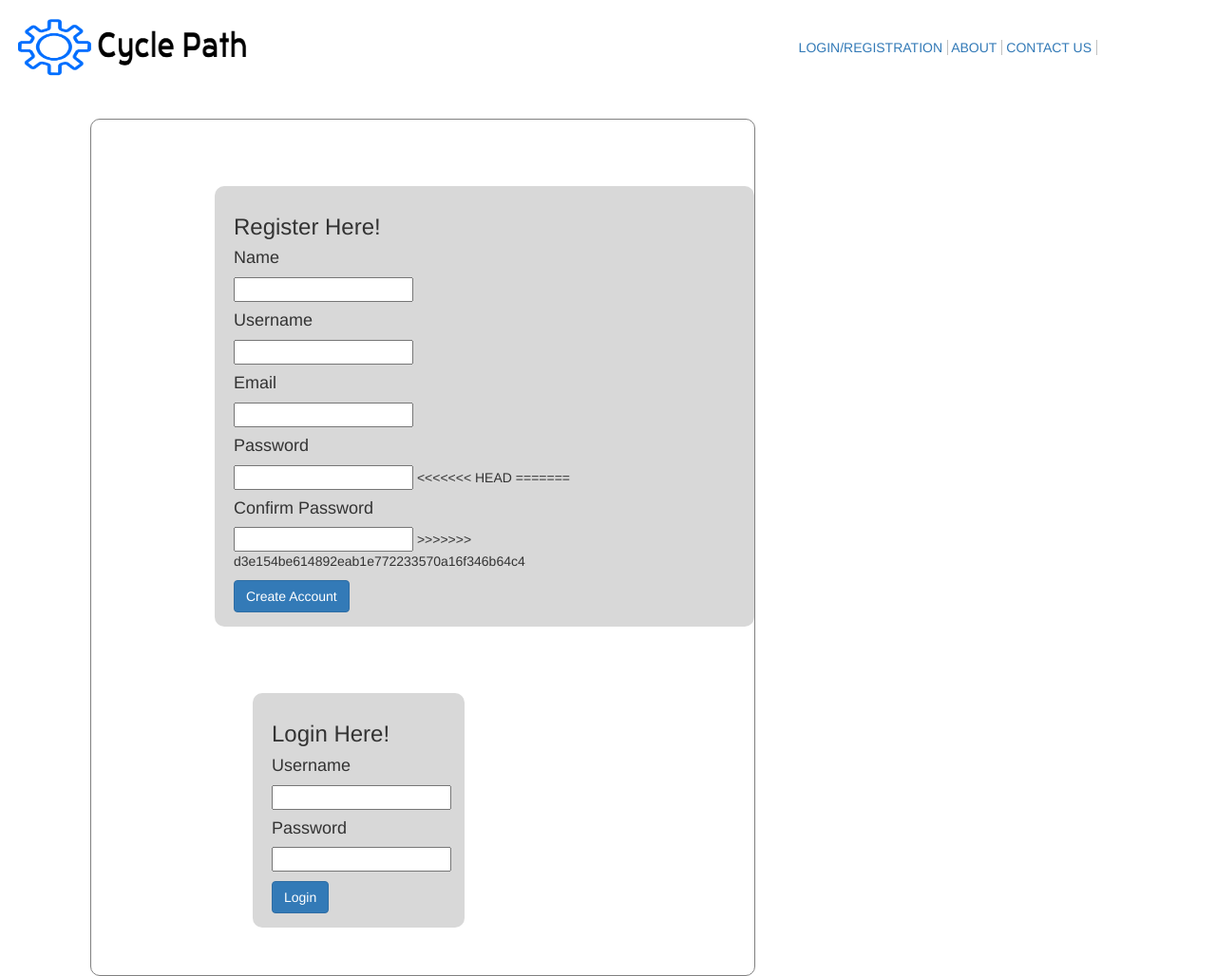
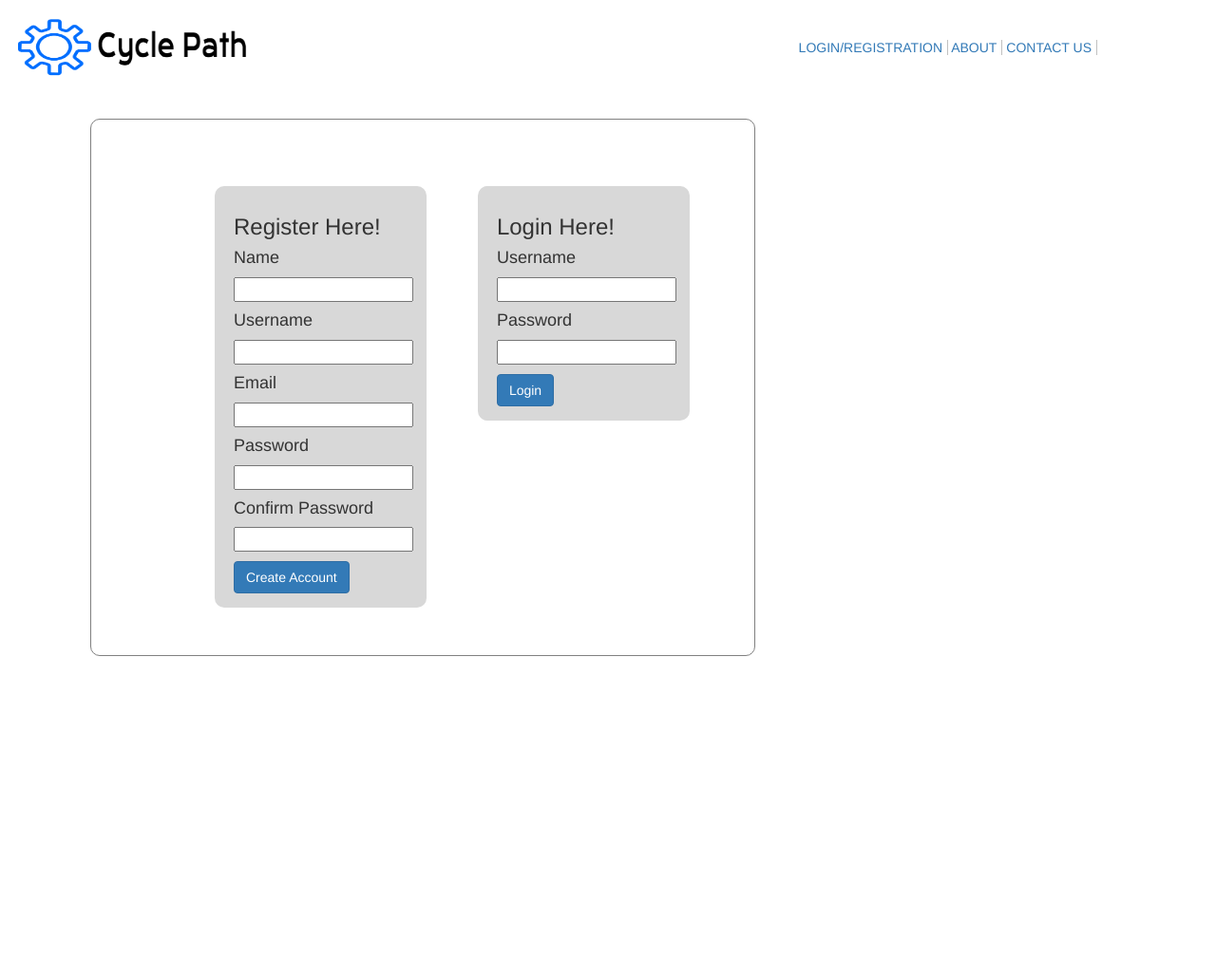
Before and after one commit to LindsAndrus/CyclePaths, a CodeIgniter app: page /database/index.php/users/login_reg_page in a window 1280 px wide. Shown: the whole page at 95% size. After the commit the page ends 691 px from the top, so only its background shows below. Run offline with CodeIgniter, Linux system fonts and the light colour scheme.

Commit message:
Fixed merge conflict

```diff
--- a/application/views/users/login_reg_page.php
+++ b/application/views/users/login_reg_page.php
@@ -18,10 +18,7 @@
 			<h4>Username</h4><input type="text" name="username">
 			<h4>Email</h4><input type="text" name="email">
 			<h4>Password</h4><input type="password" name="password">
-<<<<<<< HEAD
-=======
 			<h4>Confirm Password</h4><input type="password" name="confirm_password">
->>>>>>> d3e154be614892eab1e772233570a16f346b64c4
 			<br>
 			<input type="submit" value="Create Account" class="btn btn-primary">
 		</form>
```
